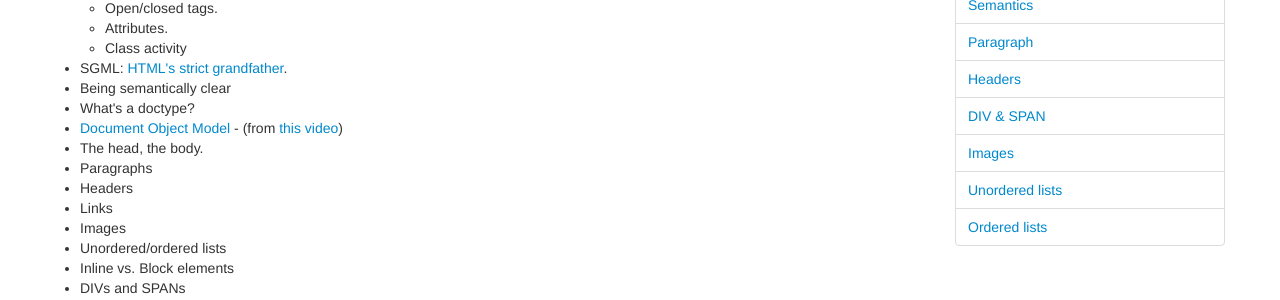
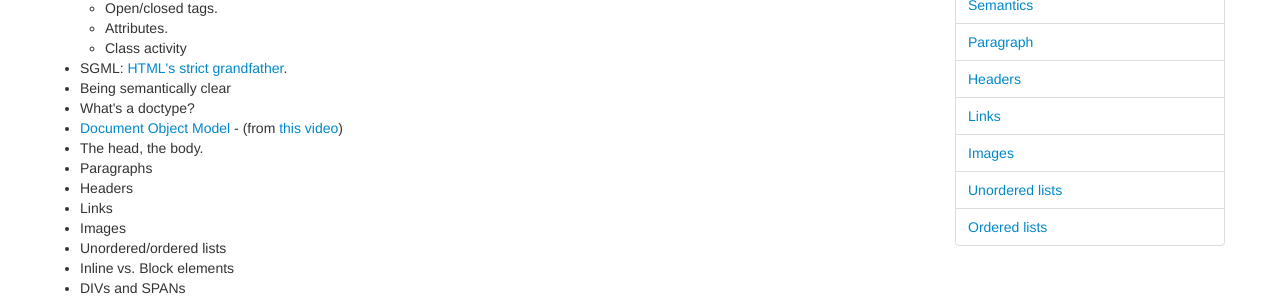
Before and after one commit to csumb-cst251/csumb-cst251.github.com, a Jekyll site: the page built from _posts/2-1/2013-1-23-week-2-1.html, in a window 1280 px wide. Shown: the part 328-628 px from the top of the page. Built offline with Jekyll 4.4.1, drawn with Linux system fonts in a browser that asks for light colours; nearby versions of some CDN libraries; library files that are not in the unit come from our copies; Markdown is read by kramdown in place of the engine named in the settings.

Commit message:
Update _posts/2-1/2013-1-23-8links.html
Whoops, wrong title for links.

```diff
--- a/_posts/2-1/2013-1-23-8links.html
+++ b/_posts/2-1/2013-1-23-8links.html
@@ -1,6 +1,6 @@
 ---
 layout: example
-title: DIV & SPAN
+title: Links
 day: 2-1
 date: 1970-01-6
 ---
```
